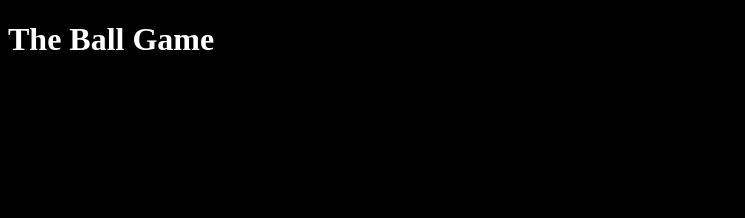
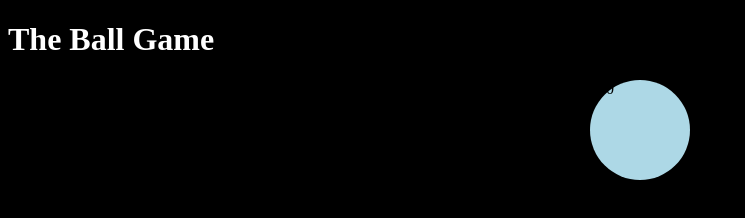
Before and after one commit to evyatarshlar/getgit, a plain HTML site: page index.html in a window 1280 px wide. Shown: the whole page, without its empty margins (0-745 px from the left). Drawn offline with Linux system fonts and the light colour scheme.

Commit message:
Creat ball2

```diff
--- a/styles.css
+++ b/styles.css
@@ -5,3 +5,11 @@ body{
 h1{
     color: white;
 }
+
+.ball {
+    width: 100px;
+    height: 100px;
+    border-radius: 50%;
+    background-color: lightblue;
+    margin: auto;
+}
```
